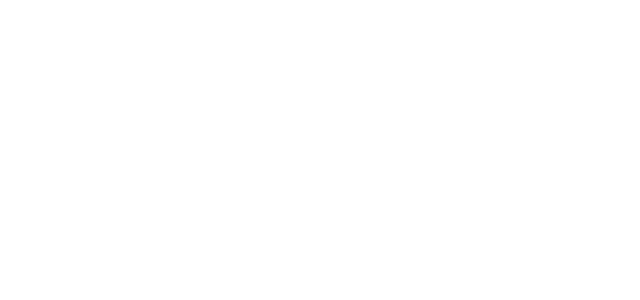
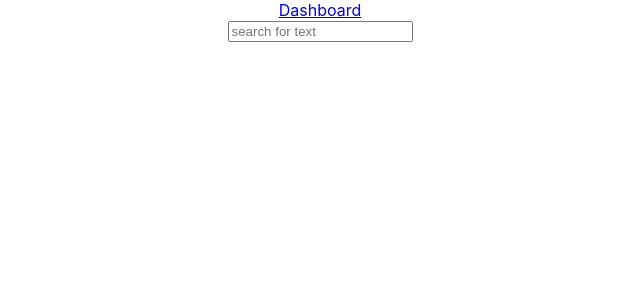
Before and after one commit to AlonTzafari/owl-of-minerva, a React (Create React App) app in the folder client/: page /dashboard in a window 1280 px wide. Shown: the top 300 px of the page, without its empty margins (320-960 px from the left). Built offline with nearby package versions, Linux system fonts and the light colour scheme.

Commit message:
navlink and search bar

```diff
--- a/client/package.json
+++ b/client/package.json
@@ -11,6 +11,7 @@
     "@types/react": "^17.0.0",
     "@types/react-dom": "^17.0.0",
     "@types/react-router-dom": "^5.1.7",
+    "axios": "^0.21.1",
     "react": "^17.0.2",
     "react-dom": "^17.0.2",
     "react-router-dom": "^5.2.0",
--- a/client/src/App.tsx
+++ b/client/src/App.tsx
@@ -6,8 +6,8 @@
 function App() {
     return (
         <div className="App">
+            <Router>
             <Header />
-            <Router>
                 <Switch>
                     <Route path="/dashboard">
                         <Dashboard />
--- a/client/src/components/Dashboard.tsx
+++ b/client/src/components/Dashboard.tsx
@@ -1,8 +1,10 @@
+import SearchBar from './SearchBar';
+
 function Dashboard() {
 
     return (
         <div className="dashboard">
-
+            <SearchBar />
         </div>
     )
 }
--- a/client/src/components/Header.tsx
+++ b/client/src/components/Header.tsx
@@ -1,8 +1,12 @@
+import {NavLink} from 'react-router-dom';
+
 function Header() {
 
     return (
         <div className="header">
-
+            <nav className="links-container">
+                <NavLink to="/dashboard" activeClassName="active-link"> Dashboard</NavLink>
+            </nav>
         </div>
     )
 }
--- /dev/null
+++ b/client/src/components/SearchBar.tsx
@@ -0,0 +1,9 @@
+function SearchBar() {
+    return (
+        <div className="SearchBar">
+            <input type="text" placeholder="search for text" />
+        </div>
+    )
+}
+
+export default SearchBar
```
Also changed, not shown: 1 other file (tests, documents, lock files or other folders).
